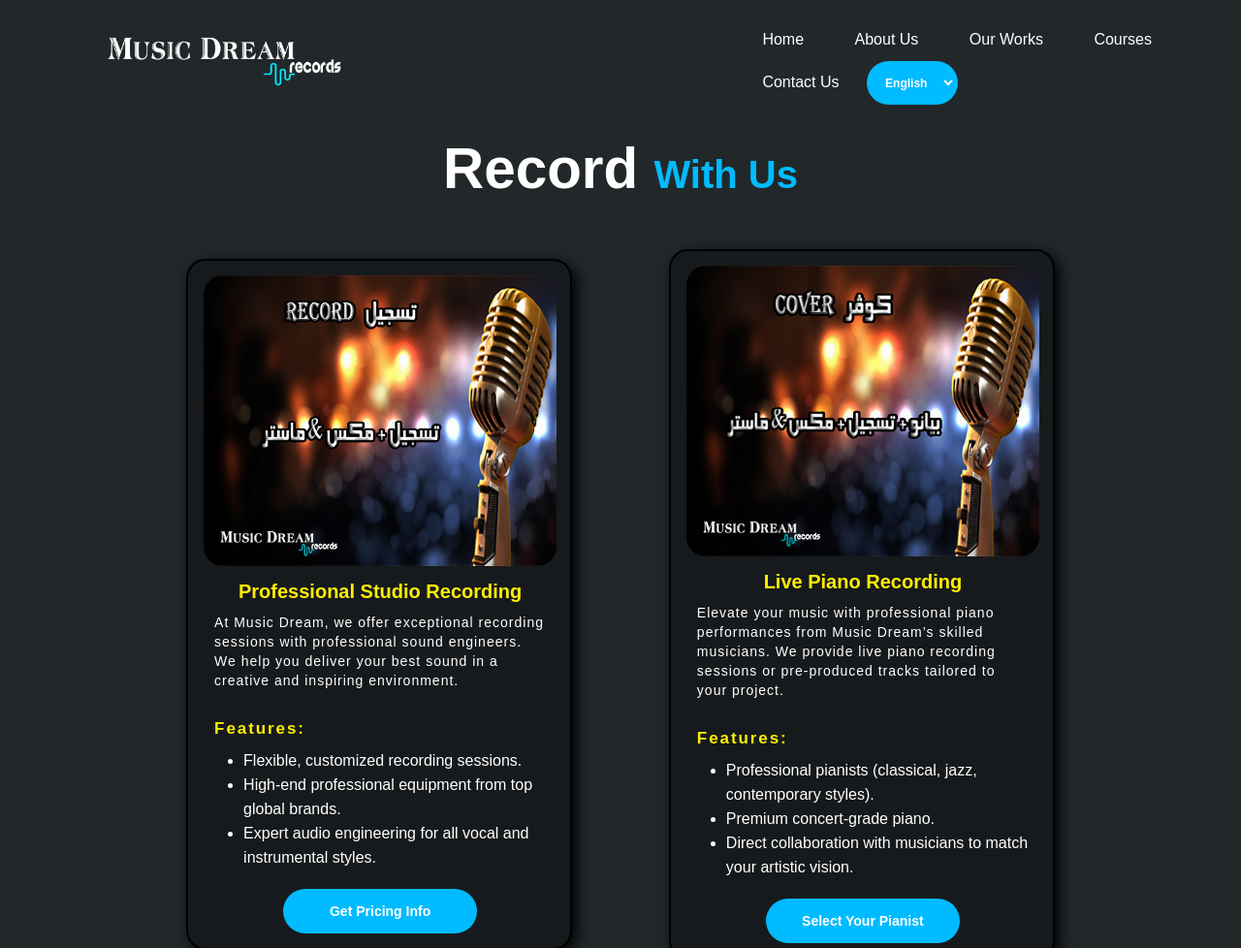
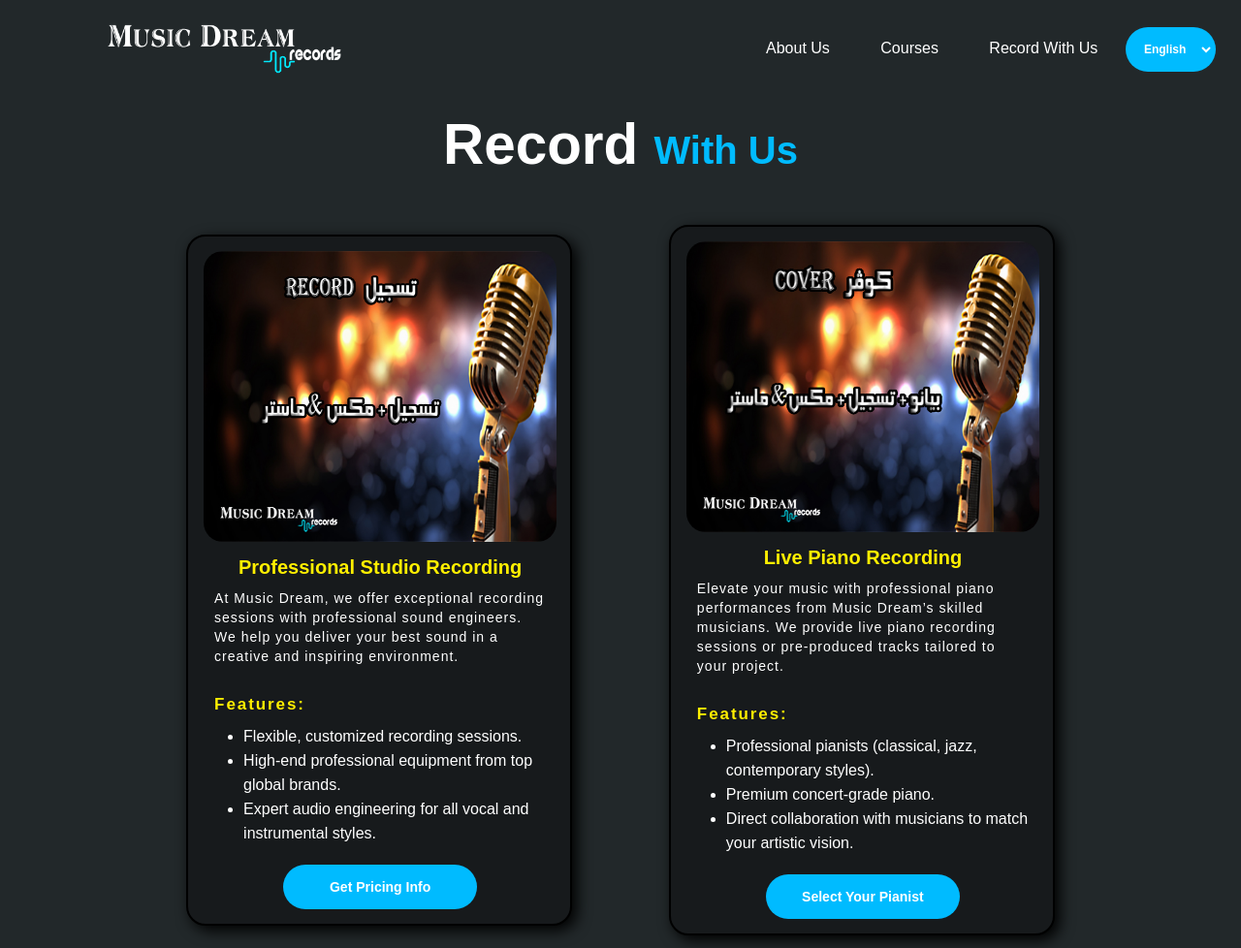
Before and after one commit to abdelwahab494/MusicDream, a plain HTML site: page records.html in a window 1280 px wide. Shown: the top 978 px of the page at 97% size. Drawn offline with Linux system fonts and the light colour scheme.

Commit message:
Update Files

```diff
--- a/records.html
+++ b/records.html
@@ -13,11 +13,12 @@
     <nav>
         <a href="index.html"><img src="images/name.png" alt="logo" title="Go To Home" class="logo"></a>
             <ul id="action">
-            <li><a href="index.html" id="home">Home</a></li>
-            <li><a href="index.html#about" id="about1">About Us</a></li>
-            <li><a href="#works" id="works1">Our Works</a></li>
-            <li><a href="index.html#courses" id="courses1">Courses</a></li>
-            <li><a href="" id="contact1">Contact Us</a></li>
+                <!-- <li><a href="#home" id="home">Home</a></li> -->
+                <li><a id="about1" href="#about">About Us</a></li>
+                <!-- <li><a href="#works" id="works1">Our Works</a></li> -->
+                <li><a href="#courses" id="services1">Courses</a></li>
+                <li><a href="#records" id="skills1">Record With Us</a></li>
+                <!-- <li><a href="" id="contact1">Contact Us</a></li> -->
                 <select name="" id="lang" class="lang">
                     <option value="en">English</option>
                     <option value="ar">العربية</option>
```
Lines whose indentation alone changed are shown as unchanged.
